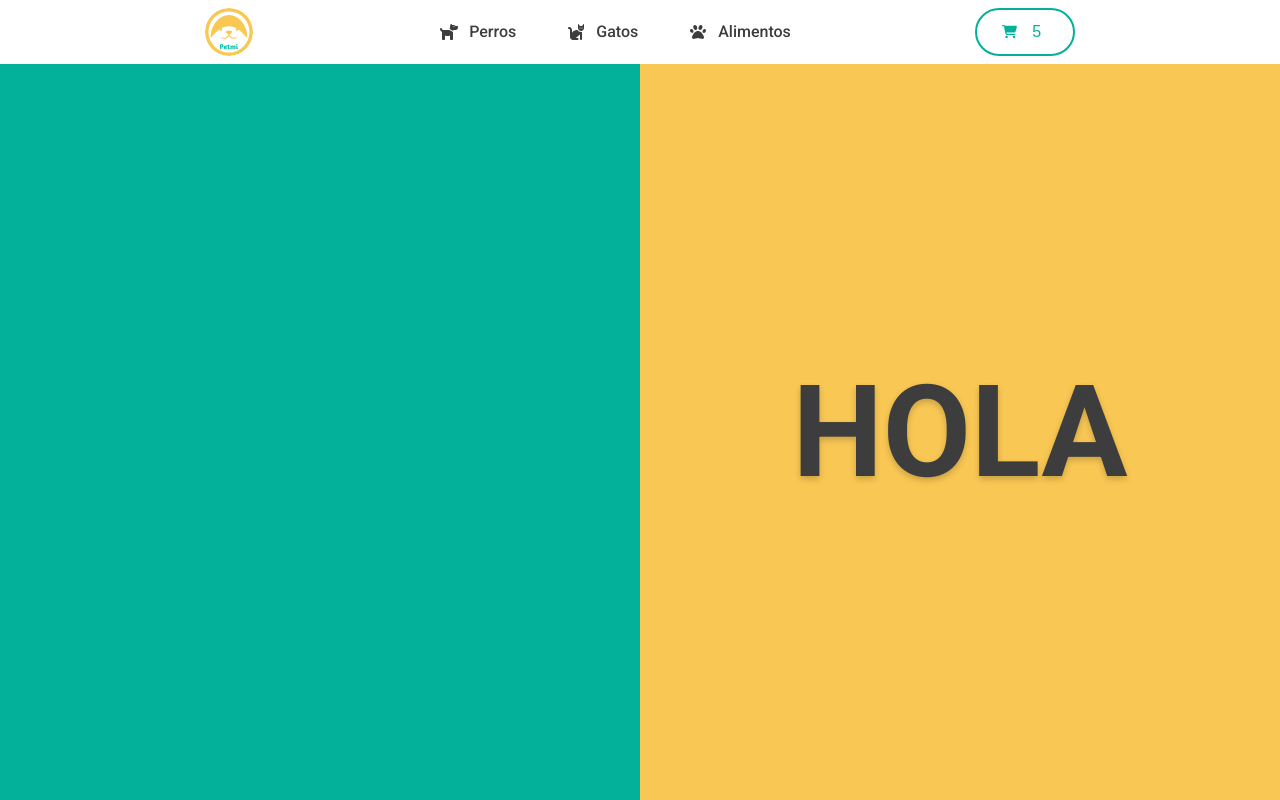
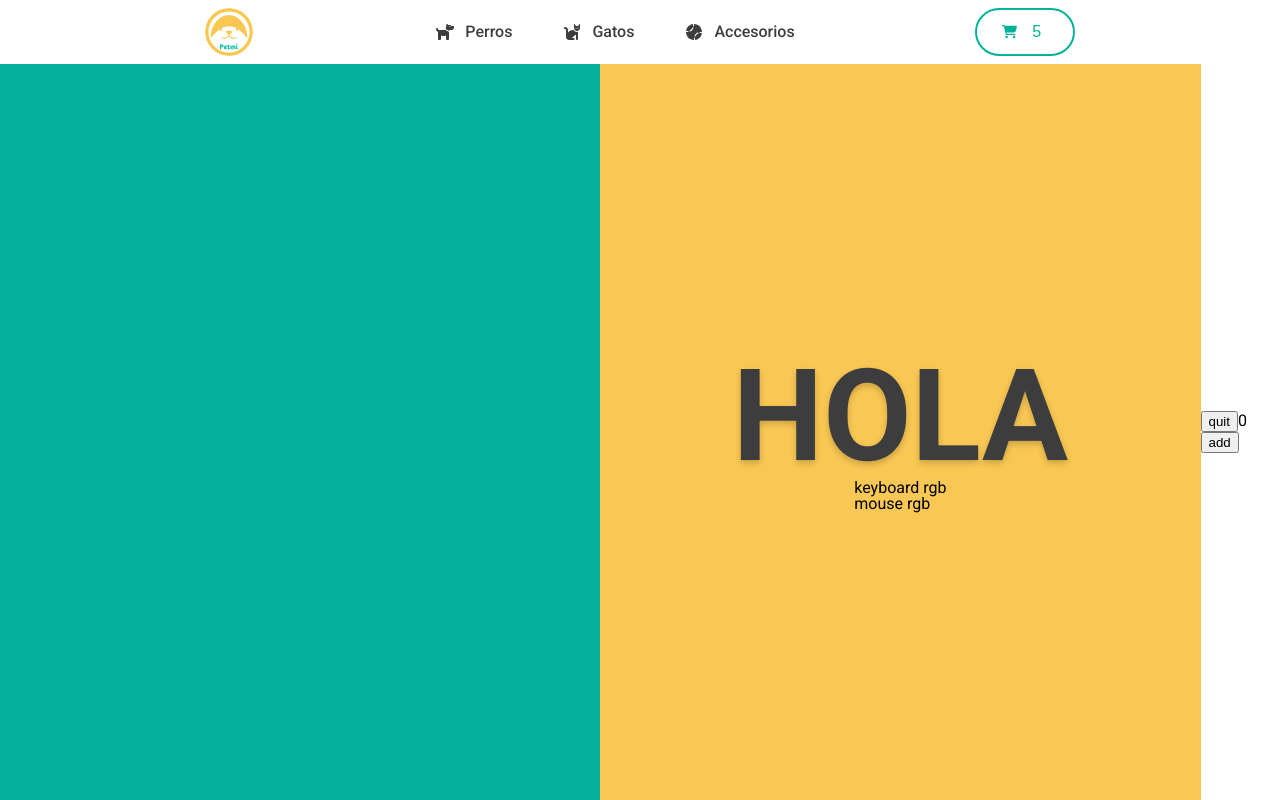
Before and after one commit to kusahio/ecommerce-react, a React (Create React App) app: page / in a window 1280 px wide. Built offline with nearby package versions, Linux system fonts and the light colour scheme.

Commit message:
botones de agregar y quitar

```diff
--- a/src/App.js
+++ b/src/App.js
@@ -3,6 +3,9 @@ import ItemListContainer from './components/NavBar/ItemListContainer';
 import './App.scss';
 
 function App() {
+
+
+
   return (
     <div className="App">
       <header>
--- a/src/components/NavBar/ItemListContainer.js
+++ b/src/components/NavBar/ItemListContainer.js
@@ -1,13 +1,70 @@
+import { useState, useEffect } from 'react';
 import './ItemListContainer.scss';
 
 function ItemListContainer({ greeting }) {
+  const [count, setCount] = useState(0);
+
+  const addProduct = () => {
+    setCount(count + 1)
+    if (count === 5){
+      setCount(5)
+    }
+  }
+
+  const quitProduct = () => {
+    setCount(count - 1)
+    if (count === 0){
+      setCount(0)
+    }
+  }
+
+  useEffect( () => {
+    console.log(count)
+  }, [count] );
+
+  const products = [
+    {
+      id: "1",
+      name: "keyboard",
+      description: "keyboard rgb",
+      stock: 5,
+    },
+
+    {
+      id: "2",
+      name: "mouse",
+      description: "mouse rgb",
+      stock: 5,
+    }
+  ];
+
+  const [product, hasProduct] = useState([]);
+
+  const productList = new Promise((resolve) =>
+    setTimeout(() => {
+      resolve(products);
+
+    }, 3000)
+    );
+
+    productList.then((data) => hasProduct(data));
+
   return (
     <div className='itemListContainer'>
       <div className='banner'>
       </div>
       <div className='greeting'>
         <h1>{greeting}</h1>
+        <ul>
+          {product.map( (x) => <li key={x.id}>{x.description}</li> )}
+        </ul>
       </div>
+      <div>
+        <button onClick={quitProduct}>quit</button>
+        <span>{count}</span>
+        <button onClick={addProduct}>add</button>
+      </div>
+
     </div>
   )
 }
--- a/src/components/NavBar/NavBar.js
+++ b/src/components/NavBar/NavBar.js
@@ -3,7 +3,7 @@ import Logo from '../../assets/logo.svg';
 import NavItem from "./NavItem";
 import CartWidget from './CartWidget';
 import './NavBar.scss';
-import { faDog, faCat, faPaw, faChevronDown } from '@fortawesome/free-solid-svg-icons'
+import { faDog, faCat, faBaseball } from '@fortawesome/free-solid-svg-icons'
 
 function NavBar() {
 
@@ -15,7 +15,7 @@ function NavBar() {
       <ul>
         <NavItem link="#" linkLabel="Perros" icon={faDog} />
         <NavItem link="#" linkLabel="Gatos" icon={faCat} />
-        <NavItem link="#" linkLabel="Alimentos" icon={faPaw} />
+        <NavItem link="#" linkLabel="Accesorios" icon={faBaseball} />
       </ul>
       <CartWidget />
     </nav>
```
